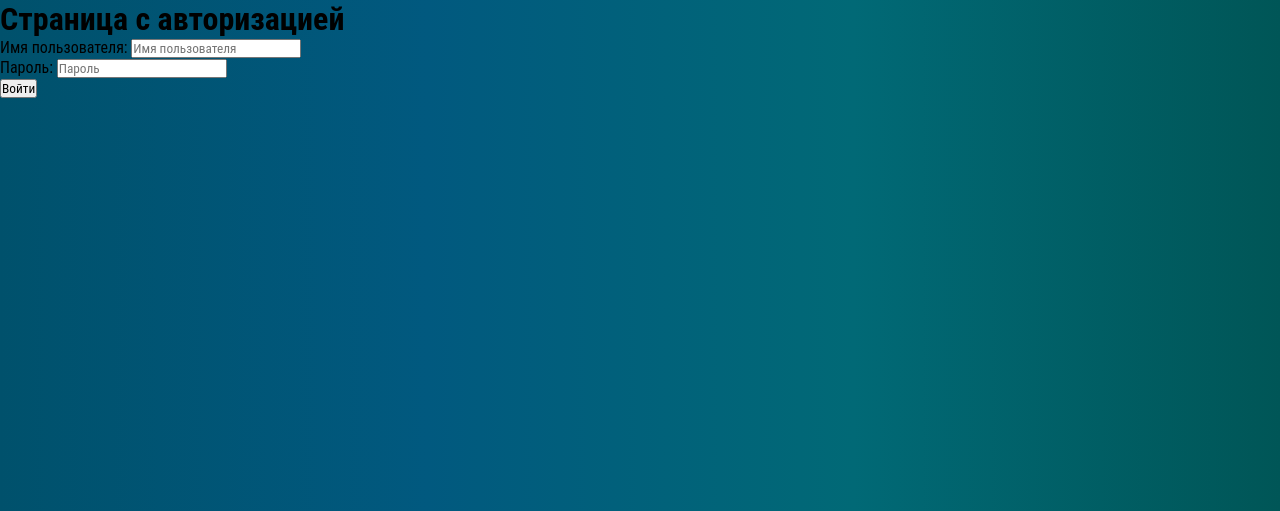
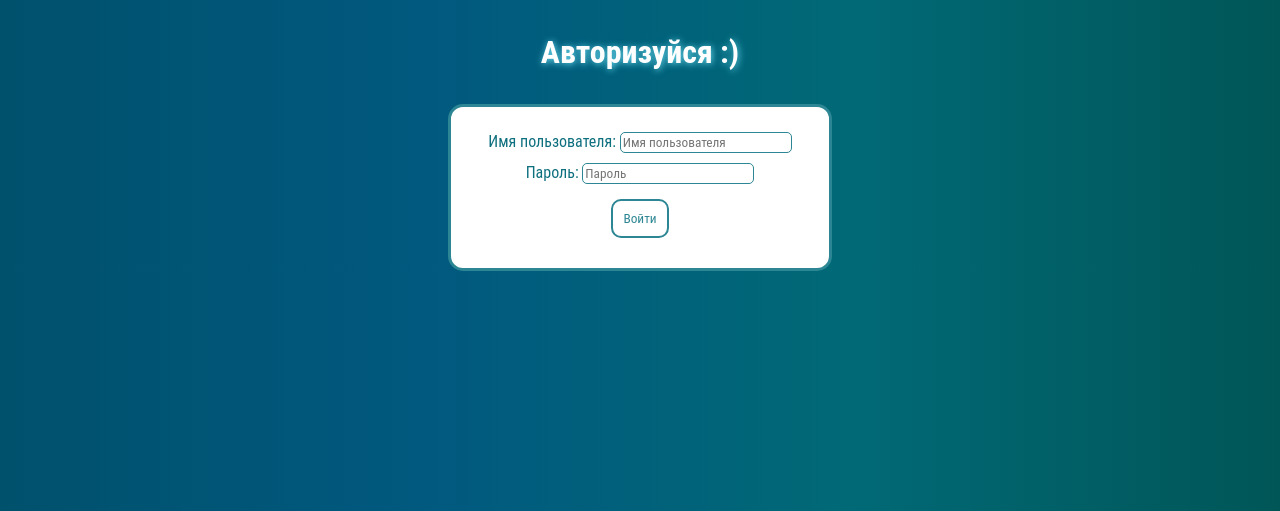
Before and after one commit to adaravaks/ComfortPlace, a Django app: page /accounts/login in a window 1280 px wide. Shown: the part 80-591 px from the top of the page. Run offline with Django 4.2, Linux system fonts and the light colour scheme; some libraries are stand-ins or nearby versions.

Commit message:
css-ed login and registration forms

```diff
--- a/accounts/forms.py
+++ b/accounts/forms.py
@@ -5,33 +5,12 @@ from django.forms import ModelForm, TextInput, Textarea, FileInput, PasswordInpu
 
 
 class RegisterUserForm(UserCreationForm):
-    username = CharField(label='Имя пользователя', widget=TextInput(attrs={'class': 'form-control', 'placeholder': 'Имя пользователя'}))
-    email = EmailField(label='Адрес электронной почты', widget=EmailInput(attrs={'class': 'form-control', 'placeholder': 'Адрес электронной почты'}))
-    password1 = CharField(label='Пароль', widget=PasswordInput(attrs={'class': 'form-control', 'placeholder': 'Пароль'}))
-    password2 = CharField(label='Пароль ещё раз', widget=PasswordInput(attrs={'class': 'form-control', 'placeholder': 'Пароль ещё раз'}))
-
-    class Meta:
-        model = User
-        fields = ('username', 'email', 'password1', 'password2')
-        widgets = {
-            'username': TextInput(attrs={
-                'class': 'form-control',
-                'placeholder': 'Имя пользователя'}),
-
-            'email': TextInput(attrs={
-                'class': 'form-control',
-                'placeholder': 'Адрес электронной почты'}),
-
-            'password1': PasswordInput(attrs={
-                'class': 'form-control',
-                'placeholder': 'Пароль'}),
-
-            'password2': PasswordInput(attrs={
-                'class': 'form-control',
-                'placeholder': 'Пароль ещё раз'})
-        }
+    username = CharField(label='Имя пользователя', widget=TextInput(attrs={'class': 'form-input', 'placeholder': 'Имя пользователя'}))
+    email = EmailField(label='Адрес электронной почты', widget=EmailInput(attrs={'class': 'form-input', 'placeholder': 'Адрес электронной почты'}))
+    password1 = CharField(label='Пароль', widget=PasswordInput(attrs={'class': 'form-input', 'placeholder': 'Пароль'}))
+    password2 = CharField(label='Пароль ещё раз', widget=PasswordInput(attrs={'class': 'form-input', 'placeholder': 'Пароль ещё раз'}))
 
 
 class LoginUserForm(AuthenticationForm):
-    username = CharField(label='Имя пользователя', widget=TextInput(attrs={'class': 'form-control', 'placeholder': 'Имя пользователя'}))
-    password = CharField(label='Пароль', widget=PasswordInput(attrs={'class': 'form-control', 'placeholder': 'Пароль'}))
+    username = CharField(label='Имя пользователя', widget=TextInput(attrs={'class': 'form-input', 'placeholder': 'Имя пользователя'}))
+    password = CharField(label='Пароль', widget=PasswordInput(attrs={'class': 'form-input', 'placeholder': 'Пароль'}))
--- a/accounts/static/accounts/css/forms-desktop.css
+++ b/accounts/static/accounts/css/forms-desktop.css
@@ -0,0 +1,40 @@
+.form {
+    position: relative;
+    left: 35%;
+    width: 30%;
+    display: flex;
+    flex-direction: column;
+    align-items: center;
+    background-color: white;
+    border-radius: 15px;
+    border: 3px solid rgb(45, 134, 147);
+    padding: 20px;
+    transition: all 0.5s linear;
+}
+
+.form-field {
+    margin: 5px;
+}
+
+.form-input {
+    padding: 2px;
+    border-radius: 5px;
+    border: solid 1px rgb(45, 134, 147)
+}
+
+.form-submit-btn {
+    color: rgb(45, 134, 147);
+    background-color: white;
+    border-radius: 10px;
+    padding: 10px;
+    margin: 10px;
+    transition: all 0.7s linear;
+    border: solid 2px rgb(45, 134, 147);
+}
+
+.form-submit-btn:hover {
+    cursor: pointer;
+    color: white;
+    background-color: rgb(45, 134, 147);
+    transition: all 0.3s linear;
+}
--- a/accounts/static/accounts/css/forms-mobile.css
+++ b/accounts/static/accounts/css/forms-mobile.css
@@ -0,0 +1,13 @@
+@media screen and (max-width: 1000px) {
+    .form {
+            left: 25%;
+            width: 50%;
+    }
+}
+
+@media screen and (max-width: 600px) {
+    .form {
+            left: 10%;
+            width: 80%;
+    }
+}
--- a/accounts/templates/accounts/base.html
+++ b/accounts/templates/accounts/base.html
@@ -20,6 +20,9 @@
     <meta name="msapplication-TileColor" content="#00aba9">
     <meta name="theme-color" content="#ffffff">
     <link rel="stylesheet" href="{% static 'accounts/css/base.css' %}"/>
+    <link rel="stylesheet" href="{% static 'accounts/css/forms-desktop.css' %}"/>
+    <link rel="stylesheet" href="{% static 'accounts/css/forms-mobile.css' %}"/>
+    <link rel="stylesheet" href="{% static 'forum/css/other.css' %}"/>
 </head>
 <body>
     <nav class="header">
--- a/accounts/templates/accounts/login.html
+++ b/accounts/templates/accounts/login.html
@@ -5,18 +5,18 @@
 {% endblock %}
 
 {% block content %}
-<h1 class="text-white">Страница с авторизацией</h1>
+    <div class="page-header-container"><h1 class="header-white">Авторизуйся :)</h1></div>
 {% if request.user.is_authenticated %}
     <p class="text-white">Ты уже авторизован, разве нет?</p>
 {% else %}
-    <form id="form-with-captcha" action="?" method="post">
+    <form class="form" id="form-with-captcha" method="post">
         {% csrf_token %}
-        <div class="form-error text-bg-danger">{{ form.non_field_errors }}</div>
+        <div>{{ form.non_field_errors }}</div>
         {% for field in form %}
-            <p><label for="{{ field.id_for_label }}" class="form-label text-white">{{field.label}}: </label>{{ field }}</p>
-            <div class="form-error text-bg-danger">{{ field.errors }}</div>
+            <p class="form-field"><label for="{{ field.id_for_label }}" class="text-blue">{{field.label}}: </label>{{ field }}</p>
+            <div class="">{{ field.errors }}</div>
         {% endfor %}
-        <button type="submit" class="g-recaptcha"
+        <button type="submit" class="g-recaptcha form-submit-btn"
         data-sitekey="{{ captcha_site_key }}"
         data-callback='onSubmit'
         data-action='submit'>Войти</button>
--- a/forum/static/forum/css/other.css
+++ b/forum/static/forum/css/other.css
@@ -24,6 +24,7 @@
     align-items: center;
     margin: 30px 0 30px 0;
     flex-wrap: wrap;
+    text-align: center;
 }
 
 .header-button {
```
Also changed, not shown: accounts/templates/accounts/register.html (+6 -5 lines).
